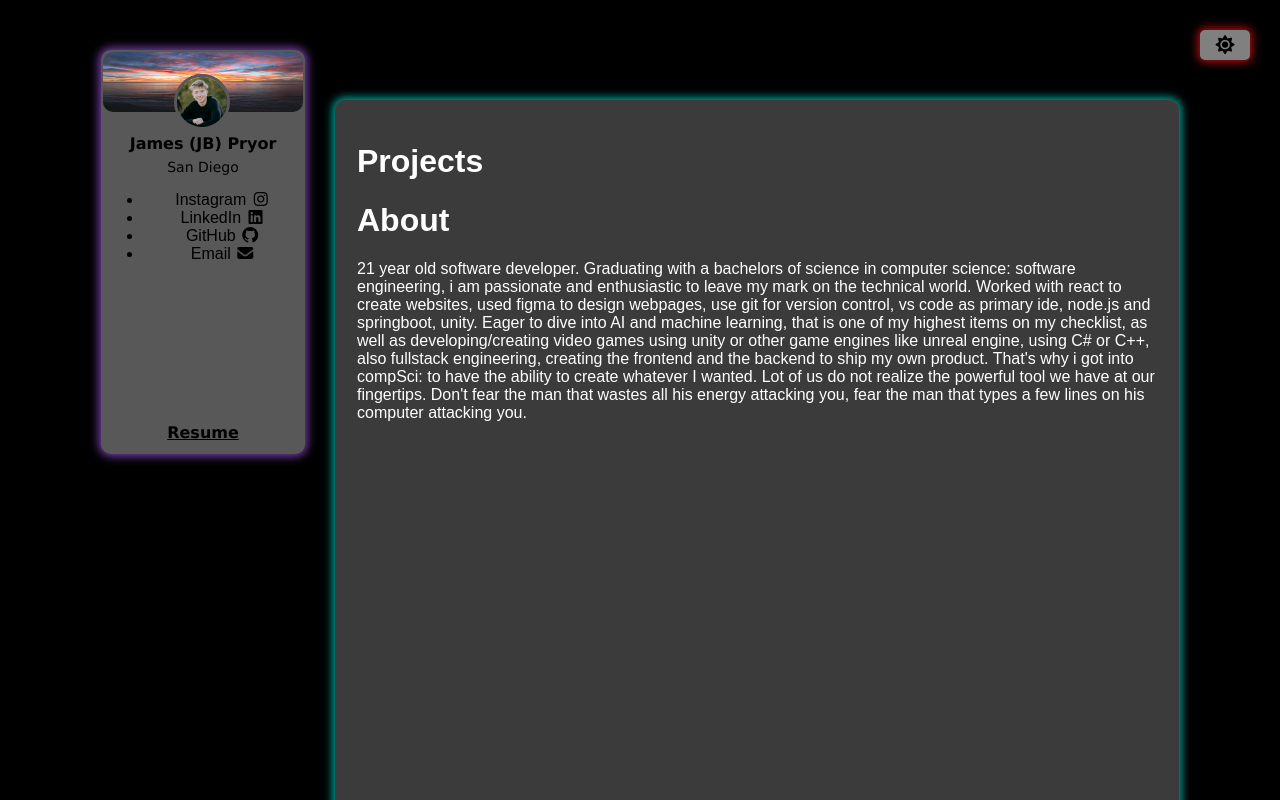
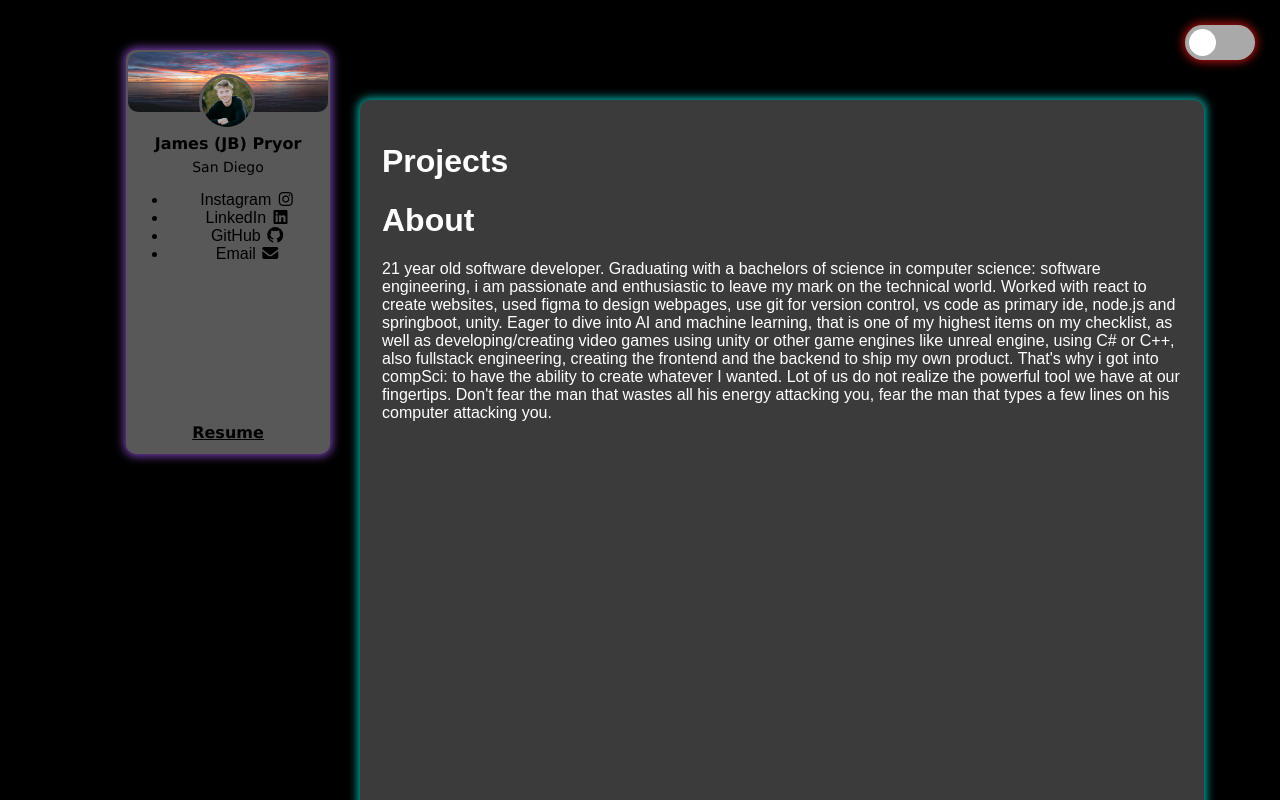
Before and after one commit to jb-pryor/Portfolio, a React (Vite) app: page / in a window 1280 px wide. Shown: the top 800 px of the page. Built offline with nearby package versions, Linux system fonts and the light colour scheme.

Commit message:
created and styled new button need to add function

```diff
--- a/src/App.css
+++ b/src/App.css
@@ -94,3 +94,45 @@ button i {
 .sunset {
   border-radius: 10px;
 }
+
+label {
+  position: absolute;
+  background-color: darkgrey;
+  width: 70px;
+  height: 35px;
+  right: 25px;
+  top: 25px;
+  border-radius: 200px;
+  box-shadow: inset 0px 5px 15px rgba(0, 0, 0, 0.4), inset 0px -5px 15px rgba(255, 255, 255, 0.4);
+  cursor: pointer;
+  transition: 0.3s;
+  box-shadow: 0 0 10px 2px rgba(255, 26, 26, 0.7);
+}
+
+label:after {
+  content: "";
+  width: 27px;
+  height: 27px;
+  position: absolute;
+  top: 4px;
+  left: 4px;
+  background-color: white;
+  border-radius: 180px;
+  transition: 0.3s;
+}
+
+input {
+  visibility: hidden;
+}
+input:checked + label {
+  background-color: rgb(56, 56, 56);
+}
+input:checked + label:after {
+
+  left: 67px;
+  transform: translateX(-100%);
+  background-color: black;
+}
+label:active:after {
+  width: 40px;
+}
--- a/src/App.jsx
+++ b/src/App.jsx
@@ -7,8 +7,9 @@ import "@fortawesome/fontawesome-free/css/all.min.css";
 export default function App() {
   return (
     <div className="app">
-      <button className='dayNite'><i className='fa-solid fa-sun'></i></button>
-
+     {/* <button className='dayNite'><i className='fa-solid fa-sun'></i></button>*/}
+      <input type='checkbox' id='darkmode-toggle'></input>
+      <label for="darkmode-toggle"></label>
       <div className="sidebar">
         <img src='/src/assets/sunset.jpg' alt='Example' width='200' height='60' className='sunset'/>
         <img src='/src/assets/7A6A1293.jpg' alt='ProfilePic' width='50' height='50' className='circleImg'/>
```
